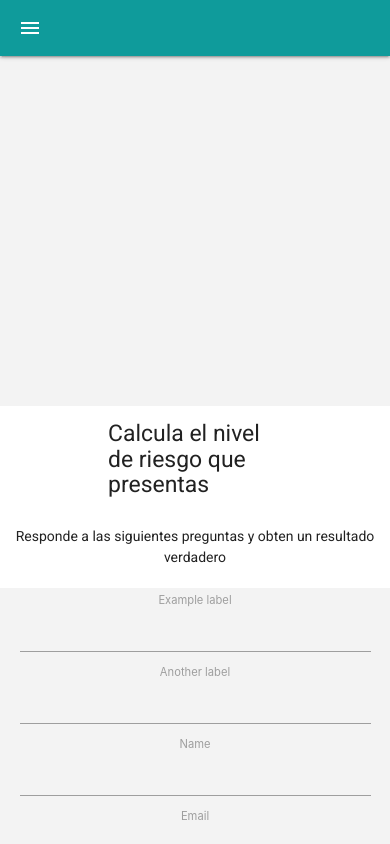
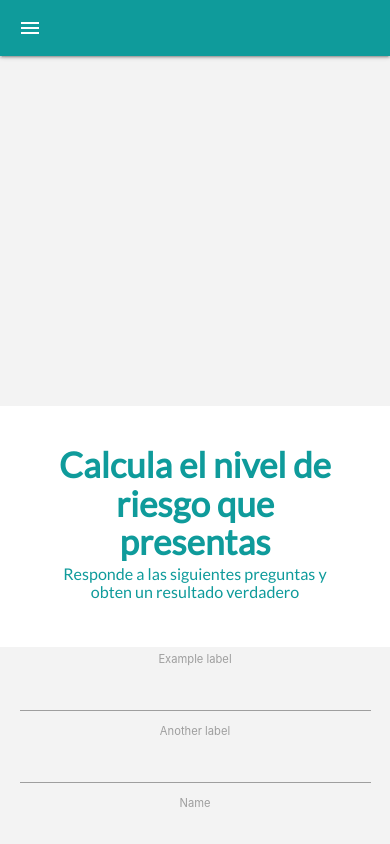
Before and after one commit to gallar12d/Emmafig, a React (Create React App) app: page / in a window 390 px wide. Shown: the top 844 px of the page. Built offline with nearby package versions, Linux system fonts and the light colour scheme.

Commit message:
responsive titulo calculadora

```diff
--- a/public/index.html
+++ b/public/index.html
@@ -24,7 +24,7 @@
 
    <link rel="stylesheet" href="https://cdnjs.cloudflare.com/ajax/libs/materialize/1.0.0/css/materialize.min.css">
 
-   <link rel="stylesheet" href="https://fonts.googleapis.com/css?family=Roboto:300,400,500,700&display=swap" />
+   <link href="https://fonts.googleapis.com/css?family=Lato|Roboto&display=swap" rel="stylesheet">
    <link rel="stylesheet" href="https://fonts.googleapis.com/icon?family=Material+Icons" />
    <script src="https://cdnjs.cloudflare.com/ajax/libs/materialize/1.0.0/js/materialize.min.js"></script>
 
--- a/src/components/calculadora/Calculadora.css
+++ b/src/components/calculadora/Calculadora.css
@@ -1,3 +1,20 @@
 #contenedor-calculadora{
-    font-family: 'Roboto';
+    font-family: 'Lato';
 }
+.encabezado{
+    color:#0F9b9b;
+}
+#titulo-cal{
+    font-size: 2.5em;
+    font-weight: bolder;
+    margin-bottom: 0.3rem;
+}
+#subtitulo-cal{
+    /*font-size: 1.15em;*/
+    margin-top: 0.1rem;
+}
+@media only screen and (min-width: 980px) and (max-width: 1330px){
+    #titulo-cal{
+        font-size: 2.3em;
+    }
+}
--- a/src/components/calculadora/Calculadora.js
+++ b/src/components/calculadora/Calculadora.js
@@ -14,14 +14,13 @@ class Menu extends Component {
         return (
             <div id="contenedor-calculadora">
                 <div className="row">
-                    <div className="col s6 offset-s3">
-                         <h5 class="left-align">  Calcula el nivel de riesgo que presentas</h5>
+                    <div className="col s10 m8 l6 offset-s1 offset-m2 offset-l3 encabezado">
+                         <h1 id="titulo-cal" className="center-align flow-text">Calcula el nivel de riesgo que presentas</h1>
+                         <h6 id="subtitulo-cal" className="center-align ">Responde a las siguientes preguntas y obten un resultado verdadero</h6>
                     </div>
                 </div>
-                <div className="row justify-content-md-center">
-                    <div className="col-md-auto">
-                        Responde a las siguientes preguntas y obten un resultado verdadero
-                    </div>
+                <div className="row">
+
                 </div>
             </div>
         );
```
